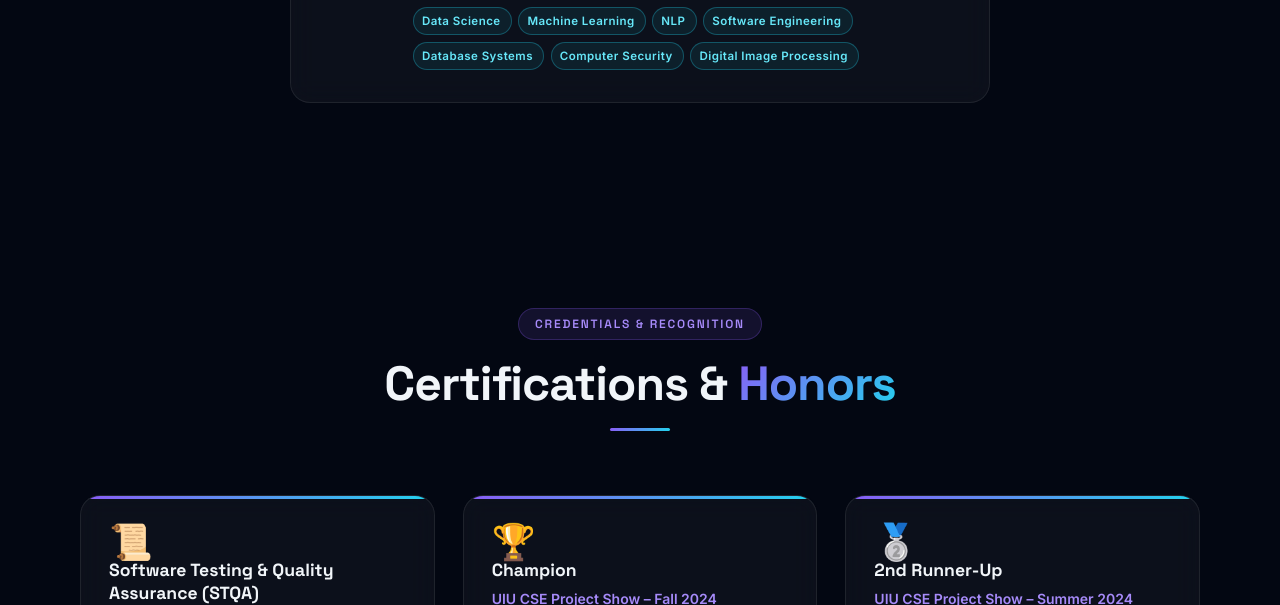
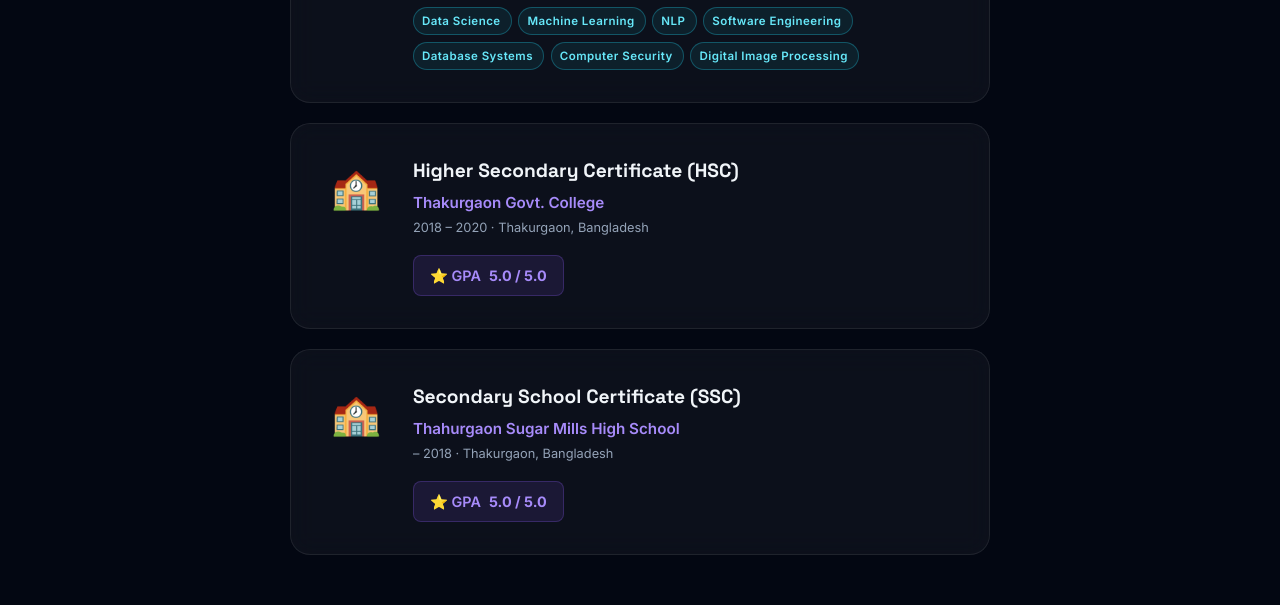
Before and after one commit to Nahin197/nahin-portfolio, a Next.js app: page / in a window 1280 px wide. Shown: the part 6000-6605 px from the top of the page. Built offline with nearby package versions, Linux system fonts and the light colour scheme.

Commit message:
feat: add HSC and SSC education entries to Education section

```diff
--- a/app/page.js
+++ b/app/page.js
@@ -1098,6 +1098,26 @@ function Education() {
             </div>
           </div>
         </div>
+
+        <div className="glass-card education-card reveal" style={{ marginTop: '1.25rem' }}>
+          <div className="edu-icon">🏫</div>
+          <div>
+            <div className="edu-degree">Higher Secondary Certificate (HSC)</div>
+            <div className="edu-uni">Thakurgaon Govt. College</div>
+            <div className="edu-period">2018 – 2020 · Thakurgaon, Bangladesh</div>
+            <div className="edu-gpa"><span>⭐ GPA</span><strong>5.0 / 5.0</strong></div>
+          </div>
+        </div>
+
+        <div className="glass-card education-card reveal" style={{ marginTop: '1.25rem' }}>
+          <div className="edu-icon">🏫</div>
+          <div>
+            <div className="edu-degree">Secondary School Certificate (SSC)</div>
+            <div className="edu-uni">Thahurgaon Sugar Mills High School</div>
+            <div className="edu-period">– 2018 · Thakurgaon, Bangladesh</div>
+            <div className="edu-gpa"><span>⭐ GPA</span><strong>5.0 / 5.0</strong></div>
+          </div>
+        </div>
       </div>
     </section>
   );
```
